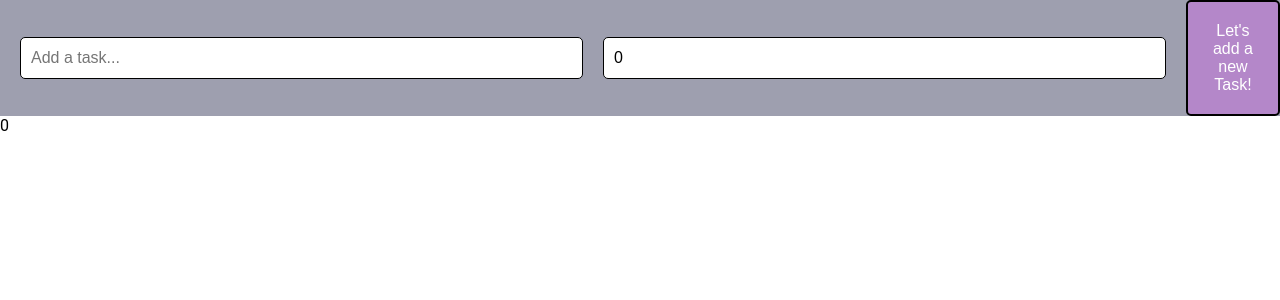
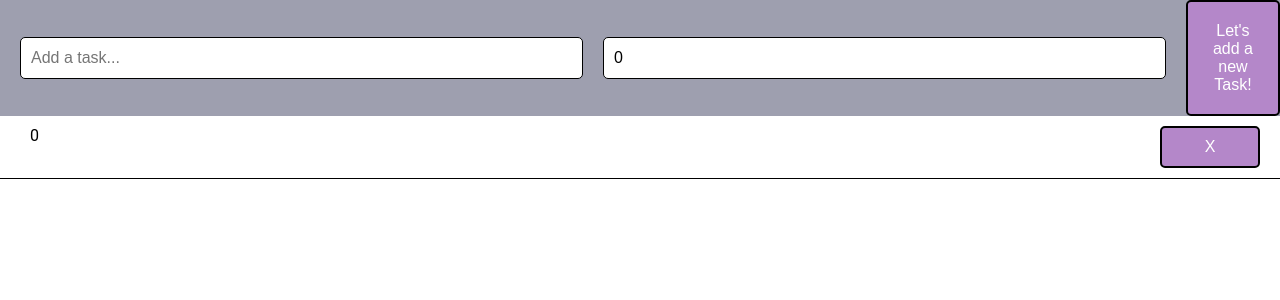
Before and after one commit to aitanacodes/todo-list-react, a React (Create React App) app: page / in a window 1280 px wide. Both pictures are taken after a click on the button "Let's add a new Task!". Shown: the top 300 px of the page. Built offline with nearby package versions, Linux system fonts and the light colour scheme.

Commit message:
added the CSS for the tasks

```diff
--- a/src/App.css
+++ b/src/App.css
@@ -76,3 +76,49 @@ body {
   flex: 70%;
   width: 100%;
 }
+
+.todo-list {
+  flex: 70%;
+  width: 100%;
+  display: flex;
+  align-items: center;
+  flex-direction: column;
+}
+
+.task {
+  width: 100%;
+  display: flex;
+  align-items: center;
+  justify-content: space-between;
+  padding: 10px 20px;
+  border-bottom: 1px solid #000000;
+}
+
+.task .content {
+  display: flex;
+  align-items: center;
+  gap: 10px;
+  height: 100%;
+  justify-content: center;
+}
+
+.task .content span {
+  display: grid;
+  font-size: 16px;
+  margin-left: 10px;
+  width: 100%;
+  height: 100%;
+}
+
+.task button {
+  width: 100px;
+  height: auto;
+  border: 2px solid #000000;
+  border-radius: 5px;
+  background-color: #b487c9;
+  color: white;
+  font-size: 16px;
+  cursor: pointer;
+  padding: 10px 20px;
+  margin-right: 20px;
+}
--- a/src/Components/TodoTask.tsx
+++ b/src/Components/TodoTask.tsx
@@ -1,5 +1,6 @@
 import React from "react";
 import { ITask } from "../interfaces";
+import "../App.css";
 
 interface Props {
   task: ITask;
@@ -7,8 +8,12 @@ interface Props {
 
 const TodoTask = ({ task }: Props) => {
   return (
-    <div>
-      {task.taskName} {task.deadline}
+    <div className="task">
+      <div className="content">
+        <span>{task.taskName}</span>
+        <span>{task.deadline}</span>
+      </div>
+      <button>X</button>
     </div>
   );
 };
```
